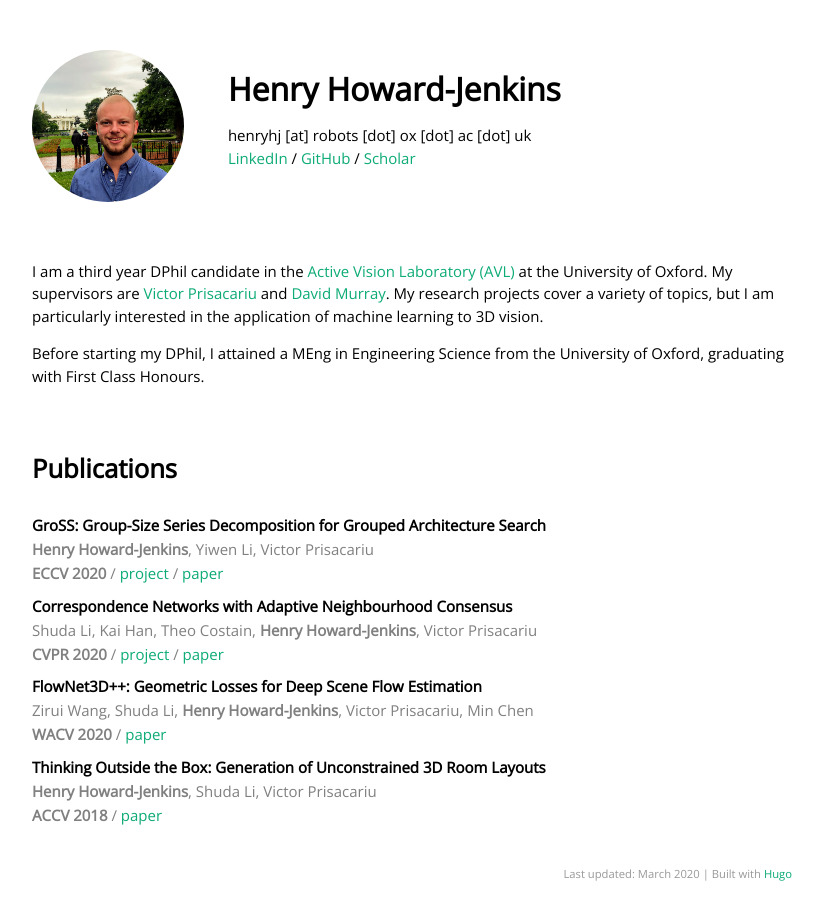
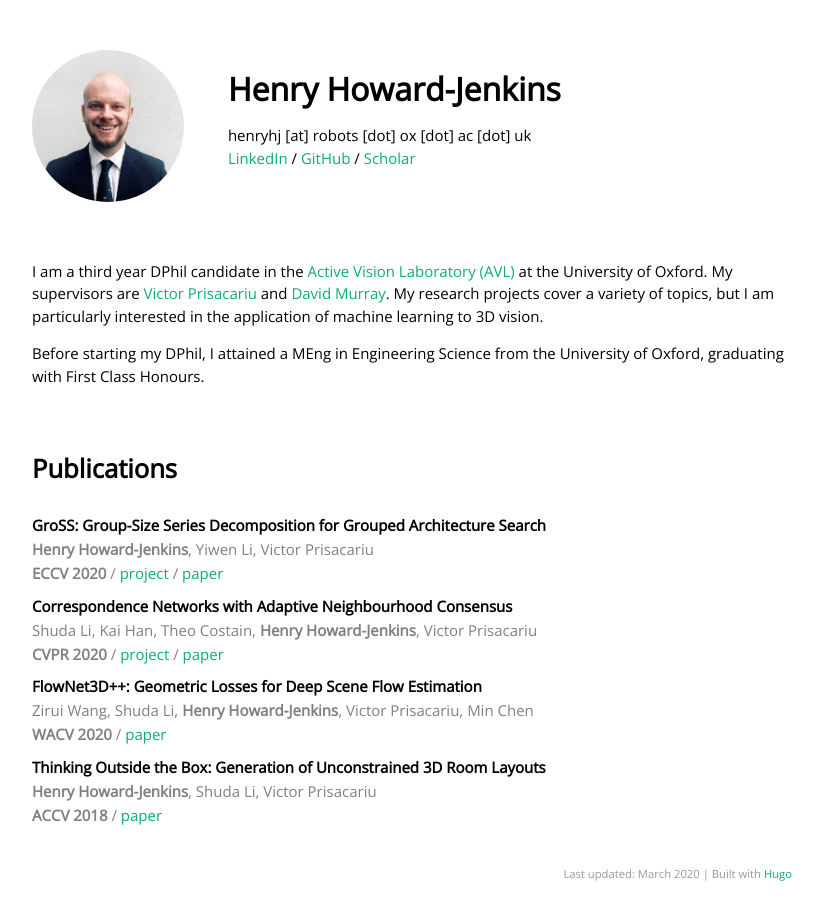
Before and after one commit to henryhj/henryhj.github.io, a plain HTML site: page index.html in a window 1280 px wide. Shown: the whole page, without its empty margins (228-1051 px from the left). Drawn offline with nearby package versions, Linux system fonts and the light colour scheme.

Commit message:
Update photo

```diff
--- a/index.html
+++ b/index.html
@@ -33,7 +33,7 @@
 	<body>
 		<div class="container wrapper">
 			<div class="header">
-	<img src=https://henryhj.github.io/profile.jpg class="profile_image">
+	<img src=https://henryhj.github.io/profile.png class="profile_image">
 	<div class="header-text">
 		<h1 class="name">Henry Howard-Jenkins</h1>
 		<p class="contact-accounts">henryhj [at] robots [dot] ox [dot] ac [dot] uk
```
Also changed, not shown: profile.png (added).
